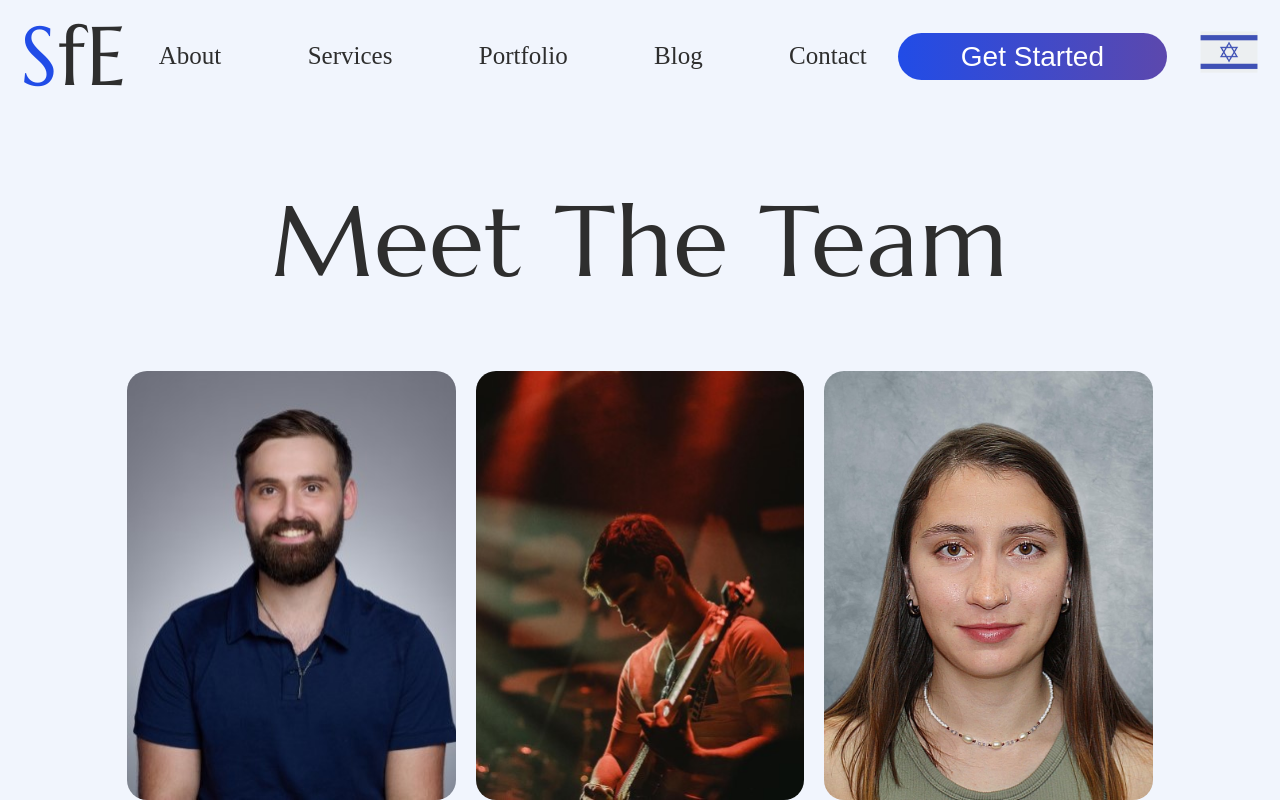
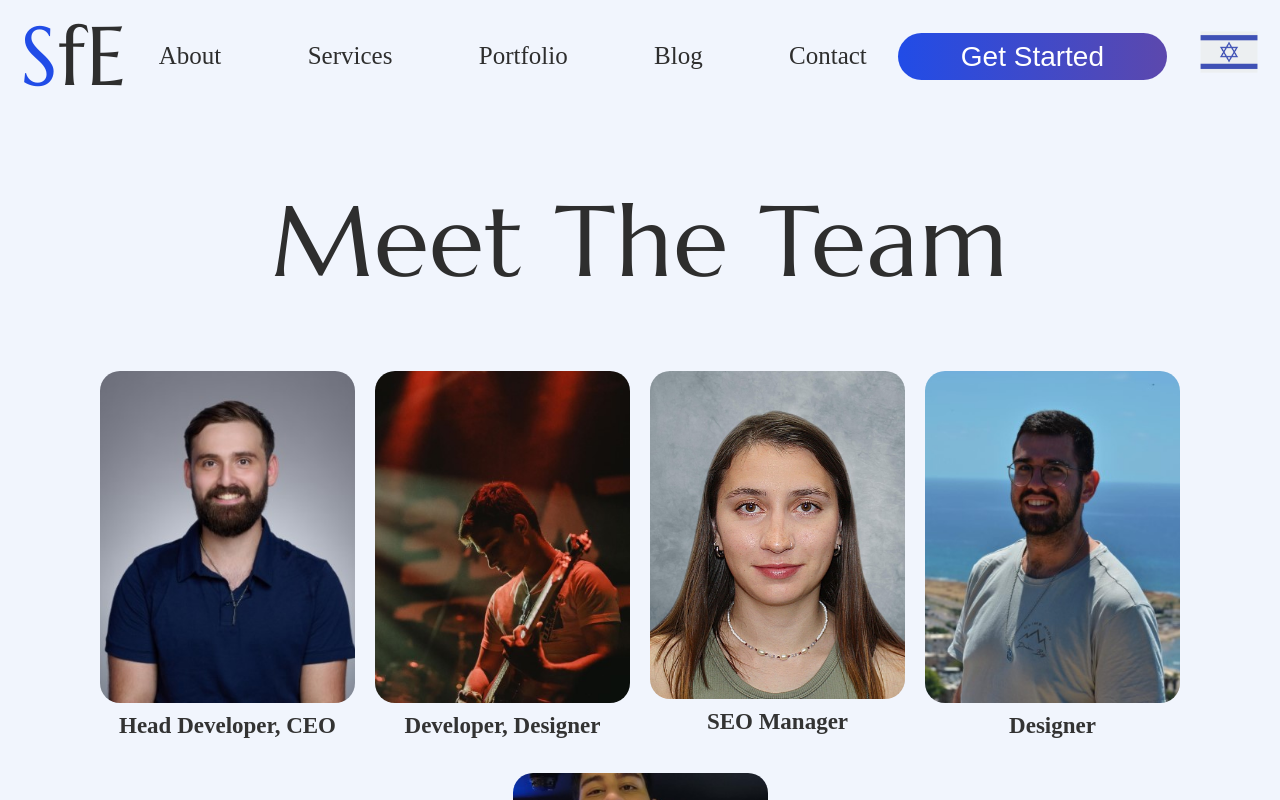
Before and after one commit to lionsgrandson/sites_for_everyone5.0, a React (Create React App) app: page /about in a window 1280 px wide. Shown: the top 800 px of the page. Built offline with nearby package versions, Linux system fonts and the light colour scheme.

Commit message:
style(meet team): made the headshot images a bit smaller

```diff
--- a/src/pages/about.css
+++ b/src/pages/about.css
@@ -1,6 +1,5 @@
 .AboutTeamHeadshotImg {
-  width: 328.52px;
-  height: 428.47px;
+  width: 25.5rem;
   border-radius: 20px;
 }
 .imgDivTeam {
--- a/src/pages/about.js
+++ b/src/pages/about.js
@@ -20,7 +20,7 @@ export default function About() {
             src={Moshe}
             className="AboutTeamHeadshotImg firstImg"
           />
-          <label>Head Developer, Business Owner</label>
+          <label>Head Developer, CEO</label>
         </div>
         <div className="innderDivImg">
           <img
```
Also changed, not shown: src/img/oferHeadshotjpg.jpg, 1 other file (tests, documents, lock files or other folders).
